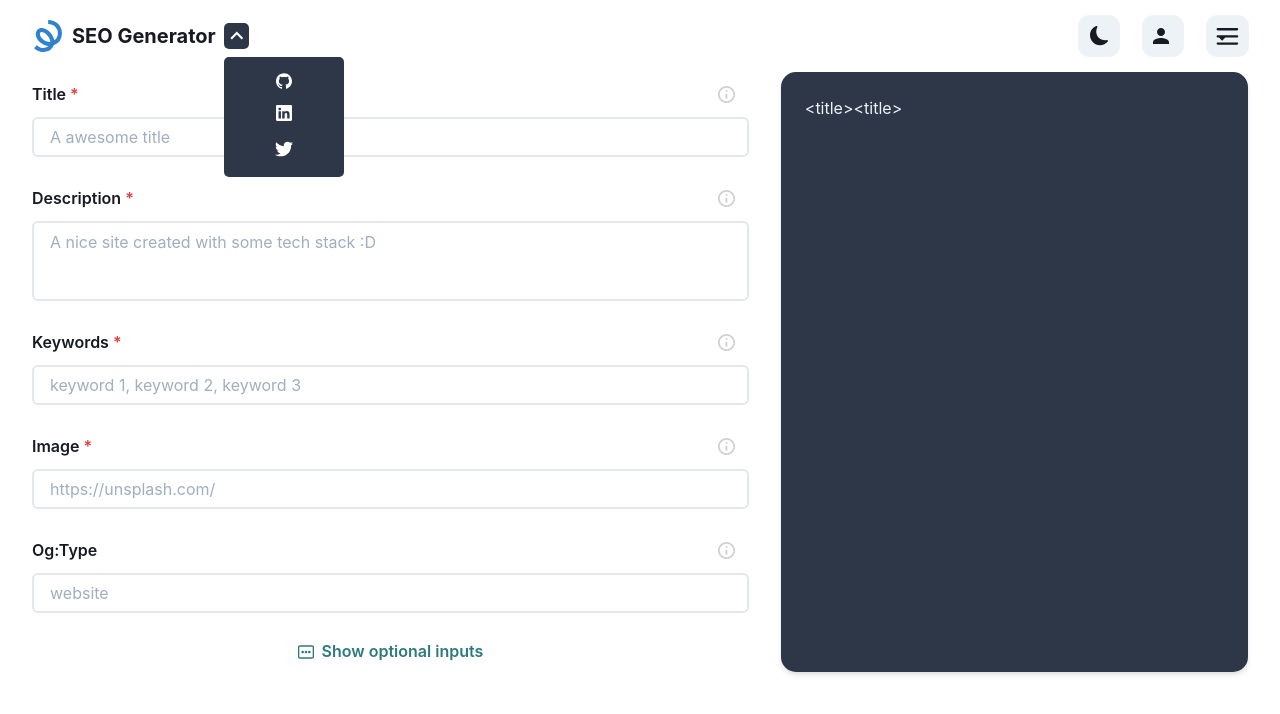
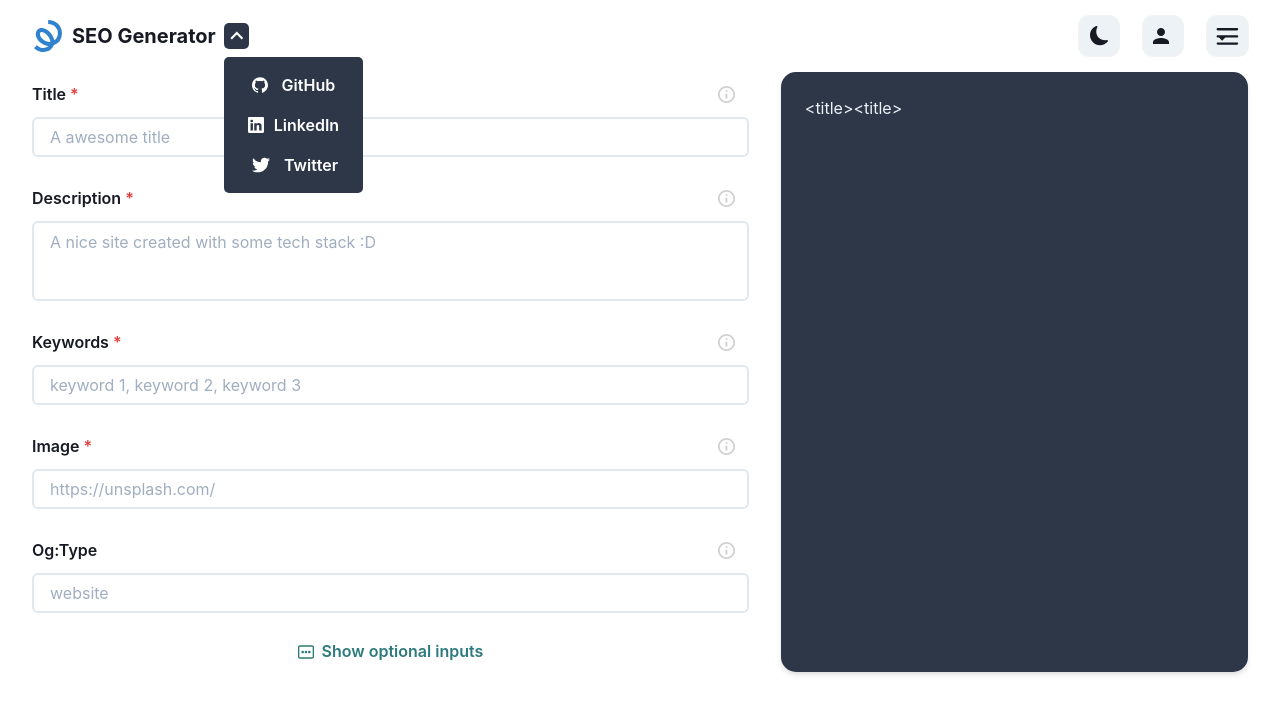
Before and after one commit to mrLuisFer/seo-generator, a Next.js app: page / in a window 1280 px wide. Both pictures are taken after a click on the element 236 px from the left and 36 px from the top of the page. Shown: the top 714 px of the page. Built offline with nearby package versions, Linux system fonts and the light colour scheme.

Commit message:
fix flex styles

```diff
--- a/components/common/Header/Logo/DropDownMenuToggle/DropDownItem.tsx
+++ b/components/common/Header/Logo/DropDownMenuToggle/DropDownItem.tsx
@@ -1,19 +1,28 @@
-import { Text } from '@chakra-ui/react'
+import { HStack, Text } from '@chakra-ui/react'
 import { transitionProperty } from 'lib/transitionProperty'
 import { gray, white } from 'lib/chakraColors'
 
-export default function DropDownItem({ children }) {
+interface DropDownItemProps {
+  children: any
+  text: string
+}
+
+export default function DropDownItem({ children, text }: DropDownItemProps) {
   return (
-    <Text
+    <HStack
       _hover={{ background: gray.$600 }}
       cursor="pointer"
       fontWeight="semibold"
-      p="0.5rem 3rem"
+      p="0.5rem 1.5rem"
       transition={transitionProperty('background')}
       userSelect="none"
       color={white}
+      spacing="10px"
+      w="100%"
+      justifyContent="space-evenly"
     >
       {children}
-    </Text>
+      <Text m={0}>{text}</Text>
+    </HStack>
   )
 }
```
